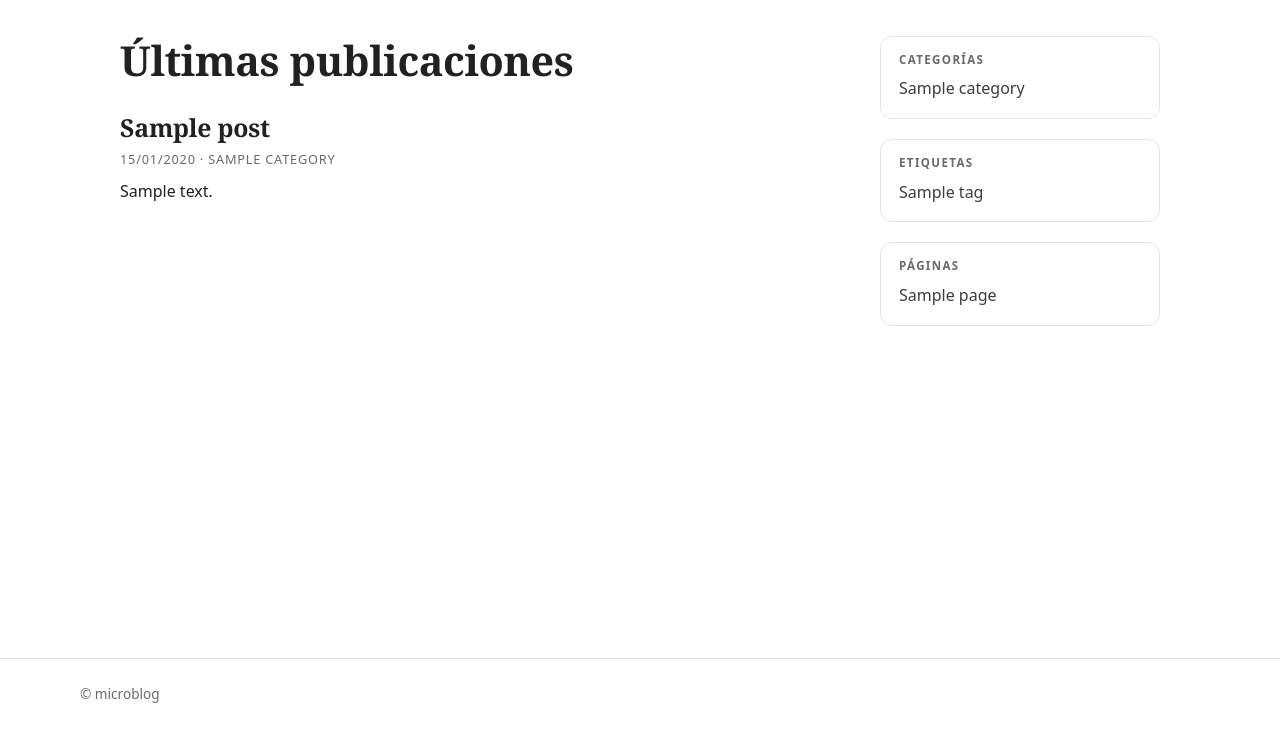
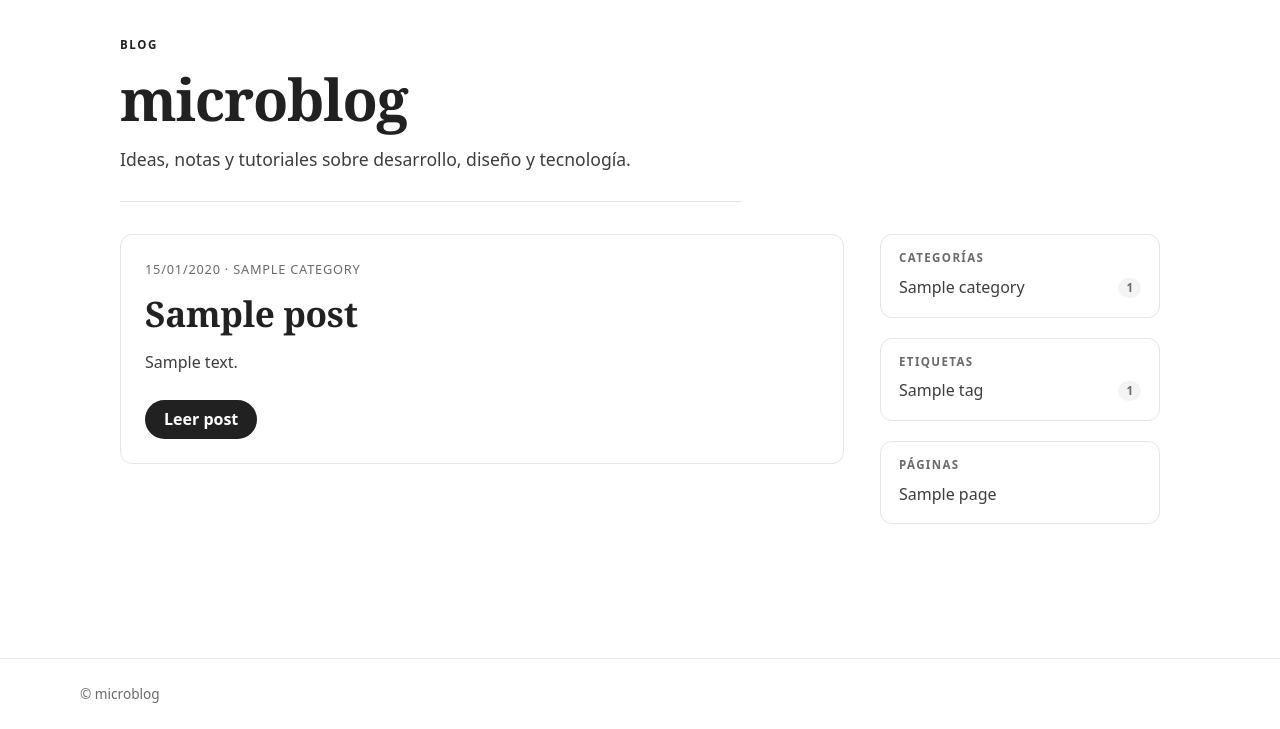
Before and after one commit to perseoq/microblog, a Flask app: page / in a window 1280 px wide. Shown: the part 71-800 px from the top of the page. Run offline with Flask 3, Linux system fonts and the light colour scheme; tables that the repository leaves empty hold one stand-in row (values such as "Sample post"); some libraries are stand-ins or nearby versions.

Commit message:
Rediseña la portada pública
Añade un hero editorial, post destacado con llamada a la acción y lista
de publicaciones recientes. El sidebar muestra contadores de posts por
categoría y etiqueta.

Co-authored-by: CommandCodeBot <noreply@commandcode.ai>

```diff
--- a/blog/views/blog.py
+++ b/blog/views/blog.py
@@ -17,7 +17,7 @@ def _sidebar_data():
 @blog.route('/')
 def index():
     posts = Post.query.order_by(Post.date_posted.desc()).all()
-    return render_template('blog/index.html', posts=posts, **_sidebar_data())
+    return render_template('blog/home.html', posts=posts, **_sidebar_data())
 
 
 @blog.route('/search')
--- a/static/css/style.css
+++ b/static/css/style.css
@@ -296,6 +296,124 @@ main > h1,
   margin: 0 0 10px;
 }
 
+.home-hero {
+  max-width: var(--measure);
+  margin: 0 0 32px;
+  padding-bottom: 28px;
+  border-bottom: 1px solid var(--line);
+}
+
+.eyebrow {
+  margin: 0 0 10px;
+  color: var(--accent);
+  font-size: .72rem;
+  font-weight: 700;
+  letter-spacing: .14em;
+  text-transform: uppercase;
+}
+
+.home-hero h1 {
+  margin: 0 0 12px;
+  font-size: clamp(2.4rem, 2rem + 2vw, 3.6rem);
+  letter-spacing: -.02em;
+}
+
+.home-lead {
+  max-width: 60ch;
+  margin: 0;
+  color: var(--ink-soft);
+  font-size: 1.1rem;
+}
+
+.featured-post {
+  padding: 24px;
+  margin-bottom: 32px;
+  background: var(--surface);
+  border: 1px solid var(--line);
+  border-radius: var(--radius);
+}
+
+.featured-post h2 {
+  margin: 0 0 10px;
+  font-size: clamp(1.6rem, 1.3rem + 1.2vw, 2.2rem);
+}
+
+.featured-post h2 a {
+  color: var(--ink);
+  text-decoration: none;
+}
+
+.featured-post h2 a:hover {
+  color: var(--accent);
+  text-decoration: underline;
+}
+
+.featured-post p {
+  max-width: var(--measure);
+  color: var(--ink-soft);
+}
+
+.featured-post .meta {
+  color: var(--muted);
+}
+
+.featured-post .button {
+  margin-top: 8px;
+}
+
+.home-main .section-head {
+  display: flex;
+  align-items: center;
+  justify-content: space-between;
+  gap: 10px;
+  margin-bottom: 12px;
+}
+
+.home-main .section-head h2 {
+  margin: 0;
+  font-size: 1.2rem;
+}
+
+.post-list {
+  list-style: none;
+  margin: 0;
+  padding: 0;
+}
+
+.post-list-item {
+  padding: 18px 0;
+  border-bottom: 1px solid var(--line);
+}
+
+.post-list-item:last-child {
+  border-bottom: none;
+}
+
+.post-list-item h3 {
+  margin: 0 0 4px;
+  font-size: 1.2rem;
+}
+
+.post-list-item h3 a {
+  color: var(--ink);
+  text-decoration: none;
+}
+
+.post-list-item h3 a:hover {
+  color: var(--accent);
+  text-decoration: underline;
+}
+
+.post-list-item p {
+  max-width: var(--measure);
+  margin: 0 0 6px;
+}
+
+.post-list-item p:last-child {
+  margin-bottom: 0;
+  color: var(--ink-soft);
+}
+
 .meta {
   color: var(--muted);
   font-size: .8rem;
@@ -483,6 +601,22 @@ aside a {
 aside a:hover {
   color: var(--accent);
   text-decoration: underline;
+}
+
+aside li {
+  display: flex;
+  align-items: center;
+  gap: 8px;
+}
+
+.sidebar-count {
+  margin-left: auto;
+  padding: 1px 8px;
+  background: var(--surface-alt);
+  border-radius: 999px;
+  color: var(--muted);
+  font-size: .72rem;
+  font-weight: 600;
 }
 
 form {
--- /dev/null
+++ b/templates/blog/home.html
@@ -0,0 +1,44 @@
+{% extends 'base/base_blog.html' %}
+{% block title %}microblog{% endblock %}
+{% block content %}
+<section class="home-hero">
+    <p class="eyebrow">Blog</p>
+    <h1>microblog</h1>
+    <p class="home-lead">Ideas, notas y tutoriales sobre desarrollo, diseño y tecnología.</p>
+</section>
+
+<div class="layout">
+    <div class="home-main">
+        {% if posts %}
+            {% set featured = posts[0] %}
+            <article class="featured-post">
+                <p class="meta">{{ featured.date_posted.strftime('%d/%m/%Y') }} · {{ featured.category.name }}</p>
+                <h2><a href="{{ url_for('posts.detail', post_id=featured.id) }}">{{ featured.title }}</a></h2>
+                <p>{{ featured.content|striptags|truncate(260, True, '…') }}</p>
+                <a class="button" href="{{ url_for('posts.detail', post_id=featured.id) }}">Leer post</a>
+            </article>
+
+            {% if posts|length > 1 %}
+                <div class="section-head">
+                    <h2>Más publicaciones</h2>
+                </div>
+                <ul class="post-list">
+                    {% for post in posts[1:] %}
+                        <li class="post-list-item">
+                            <h3><a href="{{ url_for('posts.detail', post_id=post.id) }}">{{ post.title }}</a></h3>
+                            <p class="meta">{{ post.date_posted.strftime('%d/%m/%Y') }} · {{ post.category.name }}</p>
+                            <p>{{ post.content|striptags|truncate(180, True, '…') }}</p>
+                        </li>
+                    {% endfor %}
+                </ul>
+            {% endif %}
+        {% else %}
+            <div class="empty-state">
+                <p>No hay publicaciones todavía.</p>
+                <p>Vuelve pronto para leer novedades.</p>
+            </div>
+        {% endif %}
+    </div>
+    {% include 'blog/sidebar.html' %}
+</div>
+{% endblock %}
--- a/templates/blog/sidebar.html
+++ b/templates/blog/sidebar.html
@@ -4,7 +4,10 @@
             <h2>Categorías</h2>
             <ul>
                 {% for category in categories %}
-                    <li><a href="{{ url_for('blog.category', category_id=category.id) }}">{{ category.name }}</a></li>
+                    <li>
+                        <a href="{{ url_for('blog.category', category_id=category.id) }}">{{ category.name }}</a>
+                        <span class="sidebar-count">{{ category.posts|length }}</span>
+                    </li>
                 {% endfor %}
             </ul>
         </section>
@@ -14,7 +17,10 @@
             <h2>Etiquetas</h2>
             <ul>
                 {% for tag in tags %}
-                    <li><a href="{{ url_for('blog.tag', tag_id=tag.id) }}">{{ tag.name }}</a></li>
+                    <li>
+                        <a href="{{ url_for('blog.tag', tag_id=tag.id) }}">{{ tag.name }}</a>
+                        <span class="sidebar-count">{{ tag.posts|length }}</span>
+                    </li>
                 {% endfor %}
             </ul>
         </section>
```
Also changed, not shown: RULES.md (+1 -0 lines), tests/test_blog.py (+2 -0 lines).
